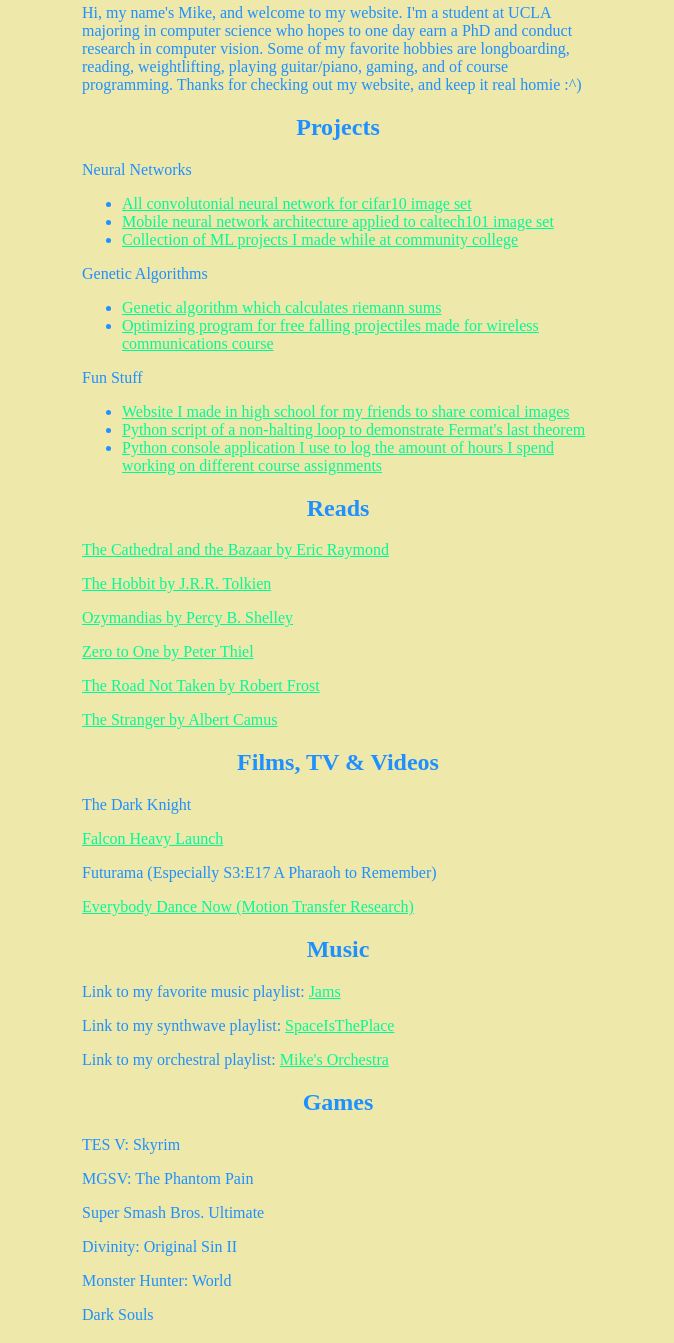
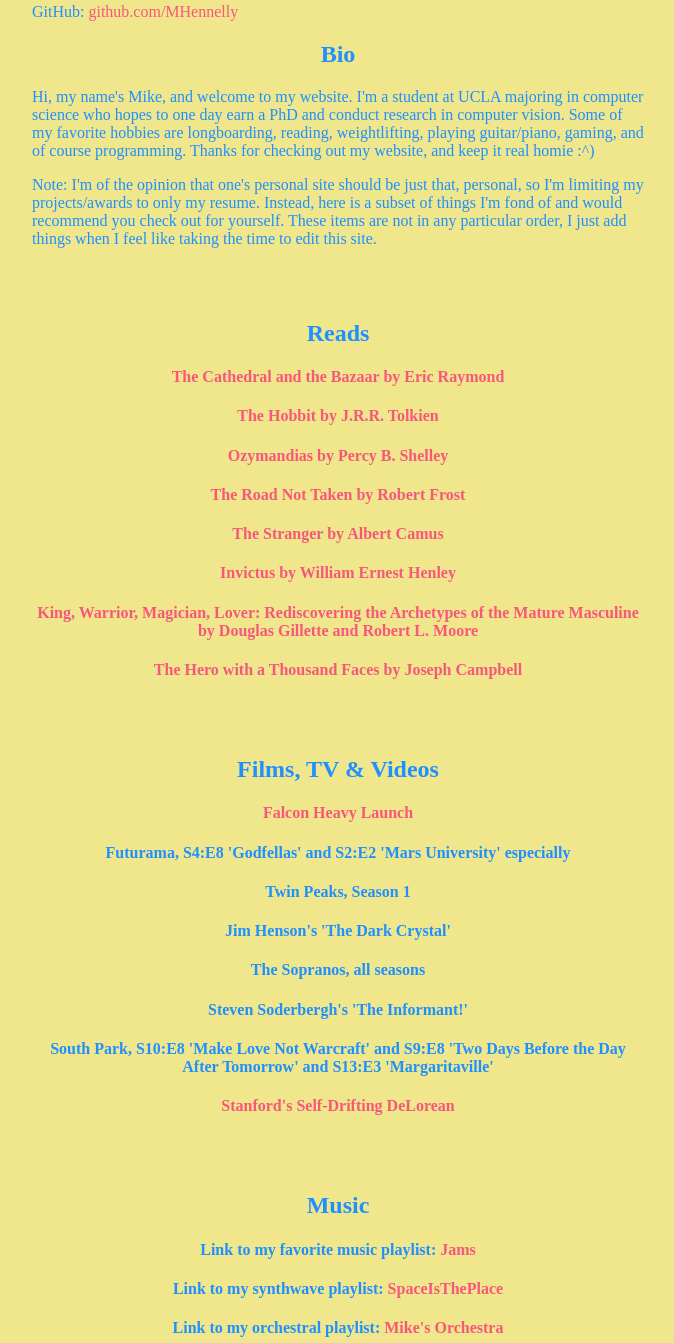
Before and after one commit to MHennelly/mikesite, a plain HTML site: page index.html in a window 1280 px wide. Shown: the part 603-1946 px from the top of the page, without its empty margins (302-976 px from the left). Drawn offline with Linux system fonts and the light colour scheme.

Commit message:
updated some styling and content

```diff
--- a/index.html
+++ b/index.html
@@ -14,10 +14,11 @@
 <h1><u>Mike's Site</u></h1>
 <img src="me.jpg" alt="picture_of_me.exe"/>
 <h2>Contact Info</h2>
-<p>Email: mikehennelly@ucla.edu</p>
-<p>LinkedIn: <a href="https://www.linkedin.com/in/mhennelly/">linkedin.com/in/mhennelly/</a></p>
+<p id="non-it">Email: mikehennelly@ucla.edu</p>
+<p id="non-it">LinkedIn: <a href="https://www.linkedin.com/in/mhennelly/">linkedin.com/in/mhennelly/</a></p>
+<p id="non-it">GitHub: <a href="https://github.com/MHennelly">github.com/MHennelly</a></p>
 <h2>Bio</h2>
-<p>
+<p id="non-it">
   Hi, my name's Mike, and welcome to my website.
   I'm a student at UCLA majoring in computer science who hopes to one
   day earn a PhD and conduct research in computer vision. Some of my favorite
@@ -25,57 +26,78 @@
   gaming, and of course programming. Thanks for checking out my website, and keep it
   real homie :^)
 </p>
-<h2>Projects</h2>
-<p>Neural Networks</p>
-<ul>
-  <li><a href="https://github.com/MHennelly/cifar10-all-conv-net">All convolutonial neural network for cifar10 image set</a></li>
-  <li><a href="https://github.com/MHennelly/caltech201-mobile-net">Mobile neural network architecture applied to caltech101 image set</a></li>
-  <li><a href="https://github.com/MHennelly/MLProjects">Collection of ML projects I made while at community college</a></li>
-</ul>
-<p>Genetic Algorithms</p>
-<ul>
-  <li><a href="https://github.com/MHennelly/GeneticArea">Genetic algorithm which calculates riemann sums</a></li>
-  <li><a href="https://github.com/MHennelly/117evo">Optimizing program for free falling projectiles made for wireless communications course</a></li>
-</ul>
-<p>Fun Stuff</p>
-<ul>
-  <li><a href="https://afternoon-shore-50088.herokuapp.com">Website I made in high school for my friends to share comical images</a></li>
-  <li><a href="https://github.com/MHennelly/fermat">Python script of a non-halting loop to demonstrate Fermat's last theorem</a></li>
-  <li><a href="https://github.com/MHennelly/mikelog">Python console application I use to log the amount of hours I spend working on different course assignments</a></li>
-</ul>
+
+<p id="non-it">Note: I'm of the opinion that one's personal site should be just that,
+  personal, so I'm limiting my projects/awards to only my resume. Instead,
+  here is a subset of things I'm fond of and would recommend you check out
+  for yourself. These items are not in any particular order, I just
+  add things when I feel like taking the time to edit this site.</p>
+
+<br></br>
+
 <h2>Reads</h2>
-<p>
-    <p><a href="http://www.catb.org/esr/writings/cathedral-bazaar/cathedral-bazaar/index.html#catbmain">The Cathedral and the Bazaar by Eric Raymond</a></p>
-    <p><a href="https://archive.org/details/TheHobbitByJRRTolkienEBOOK/page/n1">The Hobbit by J.R.R. Tolkien</a></p>
-    <p><a href="https://www.poets.org/poetsorg/poem/ozymandias">Ozymandias by Percy B. Shelley</a></p>
-    <p><a href="https://www.google.com/url?sa=t&rct=j&q=&esrc=s&source=web&cd=1&ved=2ahUKEwi9nIiHntHfAhVkITQIHUajAxoQFjAAegQICBAC&url=http%3A%2F%2Fgsl.mit.edu%2Fmedia%2Fprograms%2Fsouth-africa-summer-2015%2Fmaterials%2F0to1.pdf&usg=AOvVaw1s9V6ocptIZe1masCw-KbG">
-	Zero to One by Peter Thiel</a></p>
-    <p><a href="https://www.poetryfoundation.org/poems/44272/the-road-not-taken">The Road Not Taken by Robert Frost</a></p>
-    <p><a href="https://www.macobo.com/essays/epdf/CAMUS,%20Albert%20-%20The%20Stranger.pdf">The Stranger by Albert Camus</a></p>
 
-</p>
+<h4><a href="http://www.catb.org/esr/writings/cathedral-bazaar/cathedral-bazaar/index.html#catbmain">The Cathedral and the Bazaar by Eric Raymond</a></h4>
+<!-- <p>When I first really got into computing, I was more into it for the philosophical reasons than the technical.
+  I was no Richard Stallman by any means, but I was big into the idea of free software and the collaboration of
+  likeminded individuals who voluntarily improved the world through their software. This thread led me to the
+  arguments for and against closed/open-source, and there I was introduced to ESR's Cathedral and the Bazaar, which
+  has helped shape my views on the neverending contest between the two modes of software development. Good read for
+  anyone with an interest in open-source's strengths & weaknesses.</p> I realize after writing this that having blocks of
+  text on screen doesn't look that good, so for now I'll comment out this paragraph but might in the future introduce a
+  little JavaScript functionality s.t. blocks of commentary to my recommended reads are by default hidden unless a user
+  hits a dropdown button or something -->
+
+<h4><a href="https://archive.org/details/TheHobbitByJRRTolkienEBOOK/page/n1">The Hobbit by J.R.R. Tolkien</a></h4>
+<h4><a href="https://www.poets.org/poetsorg/poem/ozymandias">Ozymandias by Percy B. Shelley</a></h4>
+<h4><a href="https://www.poetryfoundation.org/poems/44272/the-road-not-taken">The Road Not Taken by Robert Frost</a></h4>
+<h4><a href="https://www.macobo.com/essays/epdf/CAMUS,%20Albert%20-%20The%20Stranger.pdf">The Stranger by Albert Camus</a></h4>
+<h4><a href="https://www.poetryfoundation.org/poems/51642/invictus">Invictus by William Ernest Henley</a></h4>
+<h4><a href="http://93.174.95.29/_ads/94805FE466509DAAE038FB88869D89C8">King, Warrior, Magician, Lover: Rediscovering the Archetypes of the Mature Masculine by Douglas Gillette and Robert L. Moore</a></h4>
+<h4><a href="http://93.174.95.29/_ads/AC7EB1BC54626D16B94A34980D80ED08">The Hero with a Thousand Faces by Joseph Campbell</a></h4>
+
+<br></br>
+
 <h2>Films, TV & Videos</h2>
-<p>
+<h4><a href="https://www.youtube.com/watch?v=wbSwFU6tY1c">Falcon Heavy Launch</a></h4>
+<h4>Futurama, S4:E8 'Godfellas' and S2:E2 'Mars University' especially</h4>
+<h4>Twin Peaks, Season 1</h4>
+<h4>Jim Henson's 'The Dark Crystal'</h4>
+<h4>The Sopranos, all seasons</h4>
+<h4>Steven Soderbergh's 'The Informant!'</h4>
+<h4>South Park, S10:E8 'Make Love Not Warcraft' and S9:E8 'Two Days Before the Day After Tomorrow' and S13:E3 'Margaritaville'</h4>
+<h4><a href="https://www.youtube.com/watch?v=3x3SqeSdrAE">Stanford's Self-Drifting DeLorean</a></h4>
 
-    <p>The Dark Knight</p>
-    <p><a href="https://www.youtube.com/watch?v=wbSwFU6tY1c">Falcon Heavy Launch</a></p>
-    <p>Futurama (Especially S3:E17 A Pharaoh to Remember)</p>
-    <p><a href="https://www.youtube.com/watch?v=PCBTZh41Ris">Everybody Dance Now (Motion Transfer Research)</a></p>
+<br></br>
 
-</p>
 <h2>Music</h2>
-<p>Link to my favorite music playlist: <a href="https://open.spotify.com/playlist/471PrGxr4vxICUVUJqZtoI?si=O4LGK1u1RnKIgt5vhuEGXQ">Jams</a></p>
-<p>Link to my synthwave playlist: <a href="https://open.spotify.com/playlist/05YxI6CngBkFPTR7pl6l9O?si=Pv-xL1QmRfeg_3z9ZKPmdw">SpaceIsThePlace</a></p>
-<p>Link to my orchestral playlist: <a href="https://open.spotify.com/playlist/139gZTtOBDtfaqTGeLoBRd?si=_5seESBuTnKtvkS93pEcOQ">Mike's Orchestra</a></p>
-<h2>Games</h2>
-<p>
-    <p>TES V: Skyrim</p>
-    <p>MGSV: The Phantom Pain</p>
-    <p>Super Smash Bros. Ultimate</p>
-    <p>Divinity: Original Sin II</p>
-    <p>Monster Hunter: World</p>
-    <p>Dark Souls</p>
-</p>
+<h4>Link to my favorite music playlist: <a href="https://open.spotify.com/playlist/471PrGxr4vxICUVUJqZtoI?si=O4LGK1u1RnKIgt5vhuEGXQ">Jams</a></h4>
+<h4>Link to my synthwave playlist: <a href="https://open.spotify.com/playlist/05YxI6CngBkFPTR7pl6l9O?si=Pv-xL1QmRfeg_3z9ZKPmdw">SpaceIsThePlace</a></h4>
+<h4>Link to my orchestral playlist: <a href="https://open.spotify.com/playlist/139gZTtOBDtfaqTGeLoBRd?si=_5seESBuTnKtvkS93pEcOQ">Mike's Orchestra</a></h4>
+
+<br></br>
+
+<h2>Computer Games</h2>
+<!--<p>Some commentary here, I personally feel computer games are one of the most
+  undervalued artistic mediums of the modern age. By no means are most games
+  considerable as high-art with the potential to one day be deemed classics
+  in the Western canon, and there is no possible future where people will look back in time
+  and call Crash Bandicoot or Super Mario the myth figures of our society (duh). Still,
+  computer games are the 21st century man's most innovative form of entertainment,
+  and I think there's significance in that. More importantly, the blending
+  of computer games with other art forms like narratives, cinematography, and
+  music composition gives them the ability to transcend each of those forms'
+  shortcomings in reaching a general audience. tl;dr games are cool yo</p> Commented
+out for the same reasons as other comment, but if I make a blog this'd become
+one of the posts I'd make :^)-->
+
+<h4>TES V: Skyrim</h4>
+<h4>MGS V: The Phantom Pain</h4>
+<h4>Super Smash Bros. Ultimate</h4>
+<h4>Divinity: Original Sin II</h4>
+<h4>Monster Hunter: World</h4>
+<h4>Dark Souls</h4>
+
 </body>
 </html>
 
--- a/style.css
+++ b/style.css
@@ -1,7 +1,8 @@
 body {
-    max-width: 512px;
+    max-width: 612px;
     margin: auto;
-    background-color: palegoldenrod;
+    padding: 50px;
+    background-color: khaki;
     color: dodgerblue;
 }
 
@@ -13,6 +14,10 @@ h2 {
     text-align: center;
 }
 
+h4 {
+    text-align: center;
+}
+
 img {
     max-width: 256px;
     display: block;
@@ -20,5 +25,14 @@ img {
 }
 
 a {
-    color: mediumspringgreen;
+    color: #f8577c;
+    text-decoration: none;
 }
+
+p {
+    font-style: italic;
+}
+
+#non-it {
+    font-style: normal;
+}
```
